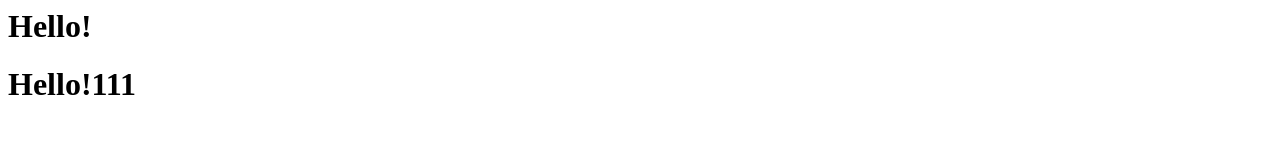
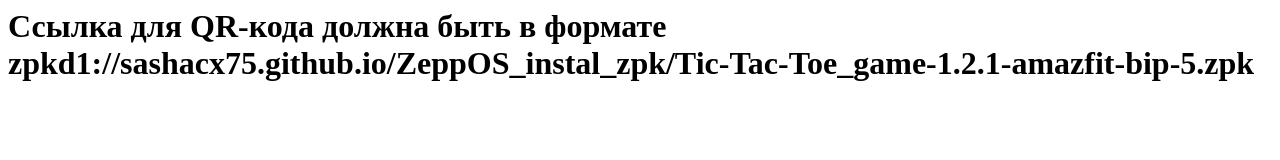
Before and after one commit to SashaCX75/ZeppOS_instal_zpk, a plain HTML site: page index.html in a window 1280 px wide. Drawn offline with Linux system fonts and the light colour scheme.

Commit message:
Update index.html

```diff
--- a/index.html
+++ b/index.html
@@ -1,2 +1 @@
-<h1>Hello!</h1>
-<h1>Hello!111</h1>
+<h1>Ссылка для QR-кода должна быть в формате zpkd1://sashacx75.github.io/ZeppOS_instal_zpk/Tic-Tac-Toe_game-1.2.1-amazfit-bip-5.zpk</h1>
```
